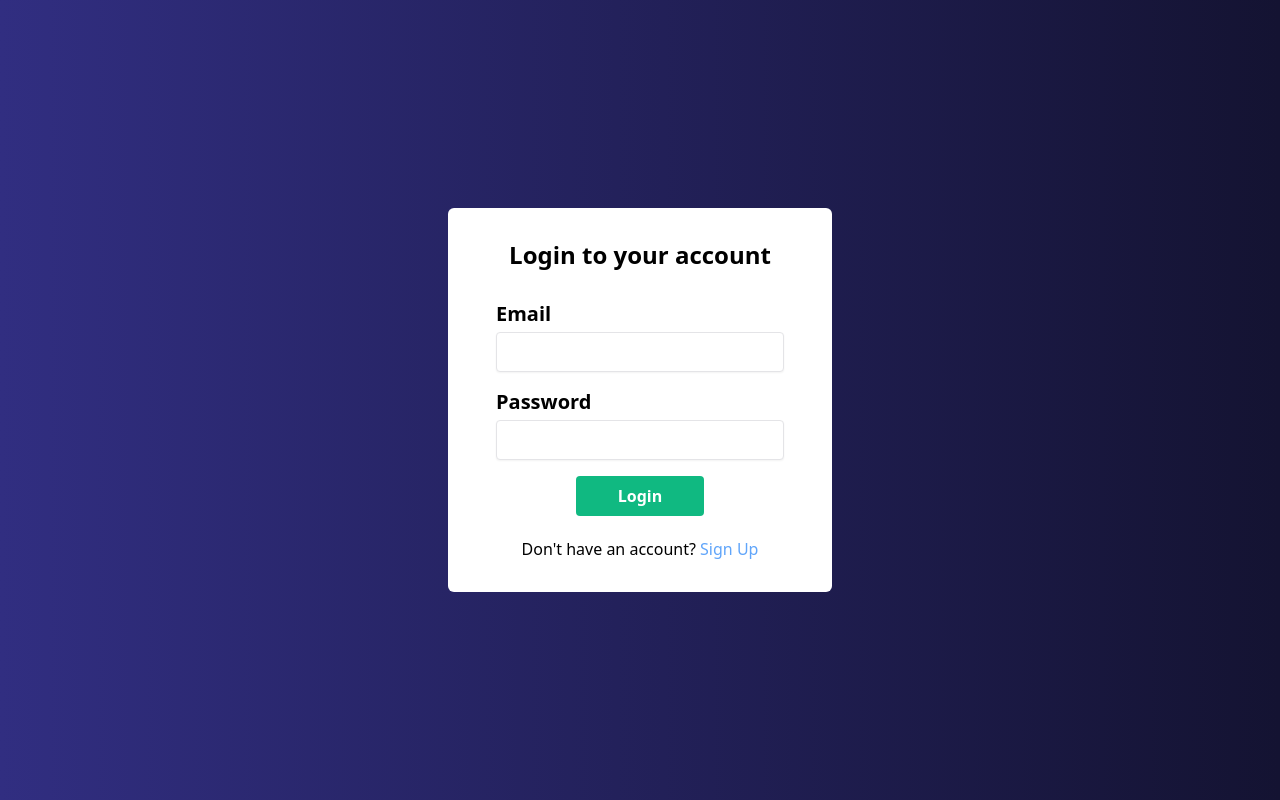
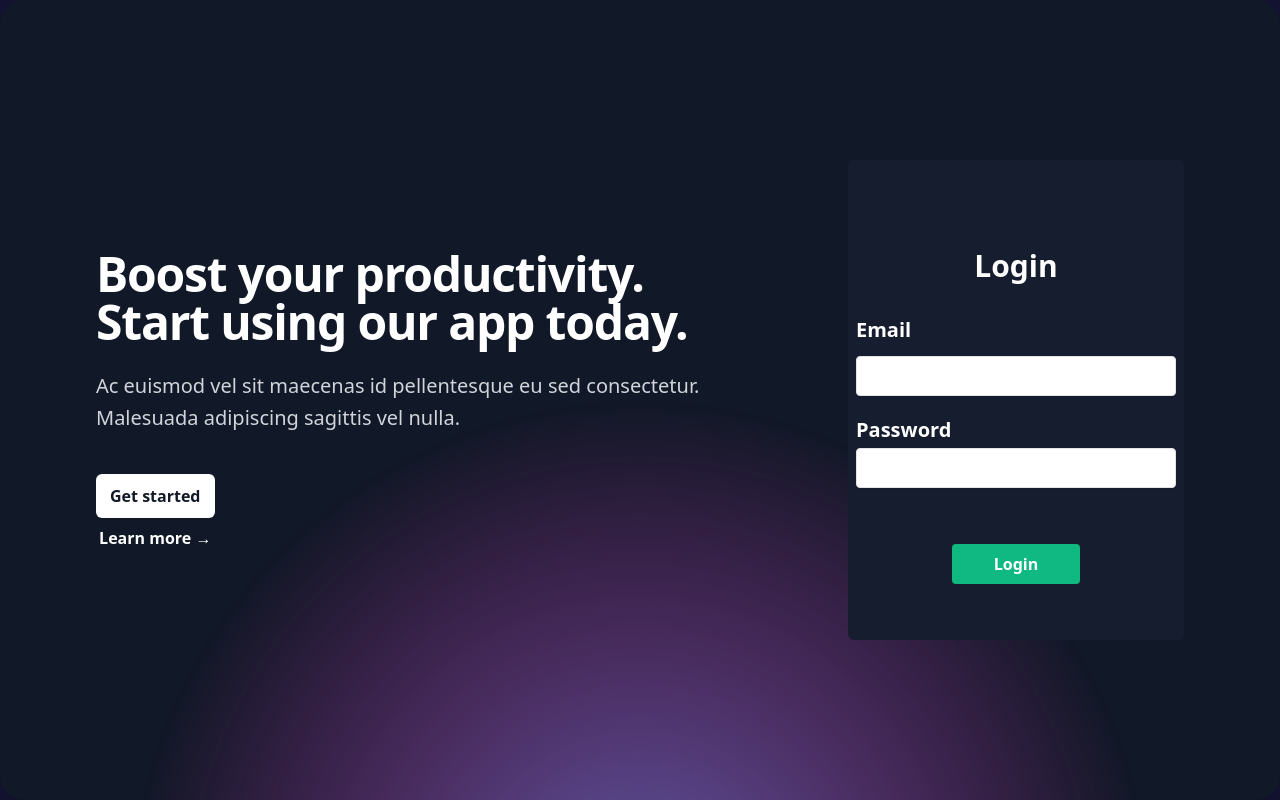
Before and after one commit to davi-souza2001/devfinance, a Next.js app: page /login in a window 1280 px wide. Built offline with nearby package versions, Linux system fonts and the light colour scheme; a web font is replaced by a local one.

Commit message:
new login page

```diff
--- a/src/app/(auth)/login/page.tsx
+++ b/src/app/(auth)/login/page.tsx
@@ -34,27 +34,44 @@ export default function Login() {
 
 	return (
 		<DefaultBackground>
-			<div className="h-full w-full flex items-center justify-center bg-gradient-to-r from-indigo-900 ">
-				<div className="h-96 w-96 flex flex-col items-center justify-around rounded-md p-5 bg-white">
-					<p className="text-black text-2xl font-semibold">Login to your account</p>
+			<div className="h-full w-full relative isolate overflow-hidden bg-gray-900 shadow-2xl sm:rounded-3xl sm:px-16 md:pt-24 lg:flex lg:gap-x-20 lg:px-24 lg:pt-0">
+				<svg viewBox="0 0 1024 1024" className="absolute left-1/2 top-1/2 -z-10 h-[64rem] w-[64rem] -translate-y-1/2 [mask-image:radial-gradient(closest-side,white,transparent)] sm:left-full sm:-ml-80 lg:left-1/2 lg:ml-0 lg:-translate-x-1/2 lg:translate-y-0" aria-hidden="true">
+					<circle cx="512" cy="512" r="512" fill="url(#759c1415-0410-454c-8f7c-9a820de03641)" fill-opacity="0.7" />
+					<defs>
+						<radialGradient id="759c1415-0410-454c-8f7c-9a820de03641">
+							<stop stop-color="#7775D6" />
+							<stop offset="1" stop-color="#E935C1" />
+						</radialGradient>
+					</defs>
+				</svg>
+				<div className="h-full w-full hidden lg:flex items-start justify-center flex-col text-center lg:mx-0 lg:flex-auto lg:py-32 lg:text-left ">
+					<h2 className="text-2xl font-bold tracking-tight text-white sm:text-5xl">Boost your productivity.<br />Start using our app today.</h2>
+					<p className="mt-6 text-xl leading-8 text-gray-300">Ac euismod vel sit maecenas id pellentesque eu sed consectetur. Malesuada adipiscing sagittis vel nulla.</p>
+					<div className="mt-10 flex flex-col items-center justify-center gap-x-6lg:justify-start">
+						<a href="#" className="rounded-md bg-white px-3.5 py-2.5 text-base font-semibold text-gray-900 shadow-sm mb-2 hover:bg-gray-100 focus-visible:outline focus-visible:outline-2 focus-visible:outline-offset-2 focus-visible:outline-white">Get started</a>
+						<a href="#" className="text-base font-semibold leading-6 text-white">Learn more <span aria-hidden="true">→</span></a>
+					</div>
+				</div>
+				<div className="h-full w-full lg:w-1/2 flex flex-col items-center justify-center">
 					<form
 						onSubmit={handleSubmit(handleLoginUser)}
-						className="flex flex-col items-center justify-center gap-4 mt-2"
+						className="h-[30rem] w-full flex flex-col items-center justify-center bg-[#151d2e] rounded-md"
 					>
-						<div className="flex flex-col gap-1 text-black">
+						<h1 className="text-3xl my-8 font-semibold">Login</h1>
+						<div className="flex flex-col gap-3 ">
 							<label htmlFor="email" className="font-semibold text-xl">Email</label>
 							<input
-								className="h-10 w-72 border border-zinc-200 shadow-sm rounded outline-none text-black"
+								className="h-10 w-80 border mb-5 border-zinc-200 shadow-sm rounded outline-none text-black"
 								type='email'
 								{...register('email')}
 							/>
 							{errors.email && <span>{errors.email.message}</span>}
 						</div>
 
-						<div className="flex flex-col gap-1 text-black">
+						<div className="flex flex-col gap-1 ">
 							<label htmlFor="password" className="font-semibold text-xl">Password</label>
 							<input
-								className="h-10 w-72 border border-zinc-200 shadow-sm rounded outline-none text-black"
+								className="h-10 w-80 border mb-14 border-zinc-200 shadow-sm rounded outline-none text-black"
 								type='password'
 								{...register('password')}
 							/>
@@ -68,10 +85,6 @@ export default function Login() {
 							Login
 						</button>
 					</form>
-					<p className="text-black font-thin">
-						Don&apos;t have an account?&nbsp;
-						<Link href='/register' className="font-normal text-blue-400">Sign Up</Link>
-					</p>
 				</div>
 			</div>
 		</DefaultBackground>
```
